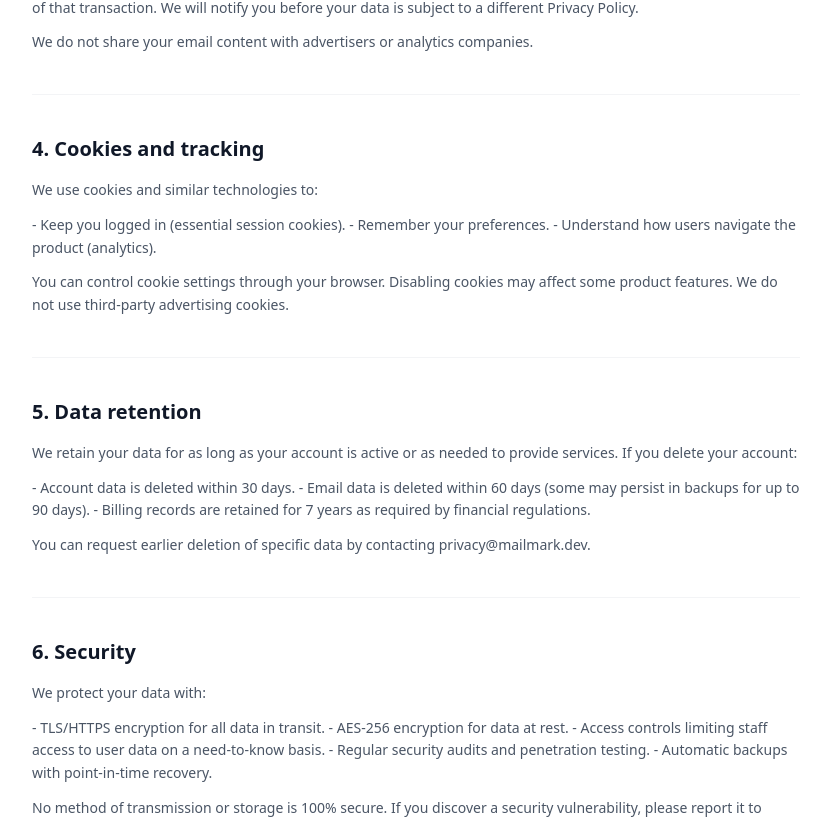
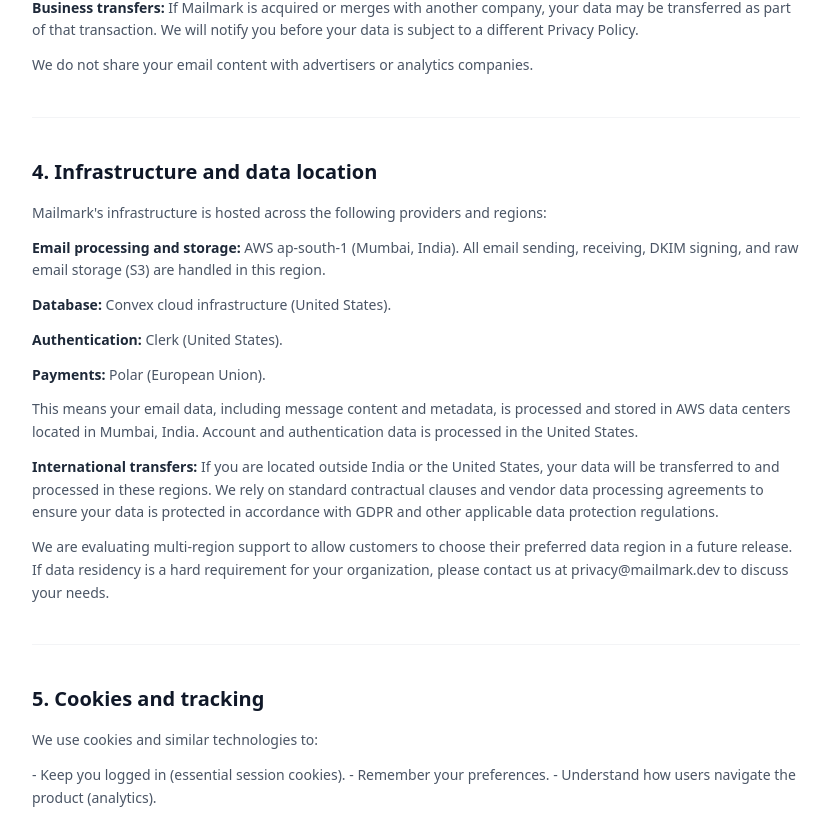
Before and after one commit to DebasishBarai/mailmark, a Next.js app: page /privacy in a window 1280 px wide. Shown: the part 1395-2214 px from the top of the page, without its empty margins (224-1054 px from the left). Built offline with nearby package versions, Linux system fonts and the light colour scheme; no server answers.

Commit message:
admin privillages added

```diff
--- a/app/privacy/page.tsx
+++ b/app/privacy/page.tsx
@@ -39,7 +39,7 @@
     title: "3. Data sharing",
     content: `We share data only in the following circumstances:
 
-**Service providers:** We share data with vendors who help us operate the service (e.g., AWS for cloud infrastructure, Polar for payments, Clerk for authentication). These vendors are contractually obligated to protect your data.
+**Service providers:** We share data with vendors who help us operate the service (e.g., AWS for cloud infrastructure and email processing, Convex for database hosting, Polar for payments, Clerk for authentication). These vendors are contractually obligated to protect your data and process it in accordance with applicable data protection laws.
 
 **Legal compliance:** We may disclose data when required by law, court order, or governmental authority, or to protect the rights, property, and safety of Mailmark, our users, and the public.
 
@@ -48,7 +48,25 @@
 We do not share your email content with advertisers or analytics companies.`,
   },
   {
-    title: "4. Cookies and tracking",
+    title: "4. Infrastructure and data location",
+    content: `Mailmark's infrastructure is hosted across the following providers and regions:
+
+**Email processing and storage:** AWS ap-south-1 (Mumbai, India). All email sending, receiving, DKIM signing, and raw email storage (S3) are handled in this region.
+
+**Database:** Convex cloud infrastructure (United States).
+
+**Authentication:** Clerk (United States).
+
+**Payments:** Polar (European Union).
+
+This means your email data, including message content and metadata, is processed and stored in AWS data centers located in Mumbai, India. Account and authentication data is processed in the United States.
+
+**International transfers:** If you are located outside India or the United States, your data will be transferred to and processed in these regions. We rely on standard contractual clauses and vendor data processing agreements to ensure your data is protected in accordance with GDPR and other applicable data protection regulations.
+
+We are evaluating multi-region support to allow customers to choose their preferred data region in a future release. If data residency is a hard requirement for your organization, please contact us at privacy@mailmark.dev to discuss your needs.`,
+  },
+  {
+    title: "5. Cookies and tracking",
     content: `We use cookies and similar technologies to:
 
 - Keep you logged in (essential session cookies).
@@ -58,7 +76,7 @@
 You can control cookie settings through your browser. Disabling cookies may affect some product features. We do not use third-party advertising cookies.`,
   },
   {
-    title: "5. Data retention",
+    title: "6. Data retention",
     content: `We retain your data for as long as your account is active or as needed to provide services. If you delete your account:
 
 - Account data is deleted within 30 days.
@@ -68,7 +86,7 @@
 You can request earlier deletion of specific data by contacting privacy@mailmark.dev.`,
   },
   {
-    title: "6. Security",
+    title: "7. Security",
     content: `We protect your data with:
 
 - TLS/HTTPS encryption for all data in transit.
@@ -80,7 +98,7 @@
 No method of transmission or storage is 100% secure. If you discover a security vulnerability, please report it to security@mailmark.dev.`,
   },
   {
-    title: "7. Your rights",
+    title: "8. Your rights",
     content: `Depending on your location, you may have the following rights:
 
 - **Access:** Request a copy of personal data we hold about you.
@@ -97,15 +115,15 @@
 **California residents:** Under CCPA, you have additional rights including the right to know what data is sold or shared (we do not sell personal data).`,
   },
   {
-    title: "8. Children's privacy",
+    title: "9. Children's privacy",
     content: `Mailmark is not directed at children under 16. We do not knowingly collect personal data from anyone under 16. If you believe a child has provided us with personal information, contact us at privacy@mailmark.dev and we will delete it promptly.`,
   },
   {
-    title: "9. Changes to this policy",
+    title: "10. Changes to this policy",
     content: `We may update this Privacy Policy periodically. We will notify you of material changes by email and by posting a notice on our website at least 30 days before the change takes effect. Continued use of the service after changes take effect constitutes acceptance of the revised policy.`,
   },
   {
-    title: "10. Contact us",
+    title: "11. Contact us",
     content: `For privacy-related questions or to exercise your rights, contact:
 
 **Mailmark Privacy Team**
@@ -130,7 +148,7 @@
             Privacy Policy
           </h1>
           <p className="mt-4 text-gray-500 dark:text-gray-400">
-            Last updated: <strong>January 15, 2026</strong>
+            Last updated: <strong>April 16, 2026</strong>
           </p>
           <p className="mt-4 text-gray-600 dark:text-gray-300">
             Mailmark (&ldquo;we,&rdquo; &ldquo;us,&rdquo; or &ldquo;our&rdquo;) is committed to protecting your privacy.
--- a/convex/quotas.ts
+++ b/convex/quotas.ts
@@ -18,6 +18,9 @@
   args: { userId: v.id("users") },
   handler: async (ctx, { userId }): Promise<PlanLimits> => {
     const user = await ctx.db.get(userId);
+    if (user?.category === "admin") {
+      return PLAN_LIMITS["business"];
+    }
     if (user?.category === "beta") {
       return PLAN_LIMITS["starter"];
     }
@@ -40,6 +43,7 @@
   subscriptionStatus: string | undefined | null,
   subscriptionPlan: string | undefined | null,
 ): keyof typeof PLAN_LIMITS {
+  if (userCategory === "admin") return "business";
   if (userCategory === "beta") return "starter";
   if (subscriptionStatus === "active" && subscriptionPlan) {
     return subscriptionPlan as keyof typeof PLAN_LIMITS;
--- a/convex/schema.ts
+++ b/convex/schema.ts
@@ -9,7 +9,7 @@
     imageUrl: v.optional(v.string()),
     polarCustomerId: v.optional(v.string()),
     // User category: "beta" users bypass the paywall
-    category: v.optional(v.union(v.literal("beta"), v.literal("normal"))),
+    category: v.optional(v.union(v.literal("beta"), v.literal("normal"), v.literal("admin"))),
     // Appearance preferences
     prefTheme: v.optional(v.string()),
     prefDensity: v.optional(v.string()),
--- a/convex/subscriptions.ts
+++ b/convex/subscriptions.ts
@@ -36,6 +36,7 @@
     const hasActiveSubscription =
       subscription !== null && (subscription.status === "active" || subscription.status === "trialing");
     const isBetaUser = user.category === "beta";
+    const isAdmin = user.category === "admin";
 
     return {
       subscription,
@@ -43,7 +44,8 @@
       trialExpired,
       hasActiveSubscription,
       isBetaUser,
-      needsUpgrade: trialExpired && !hasActiveSubscription && !isBetaUser,
+      isAdmin,
+      needsUpgrade: trialExpired && !hasActiveSubscription && !isBetaUser && !isAdmin,
     };
   },
 });
```
